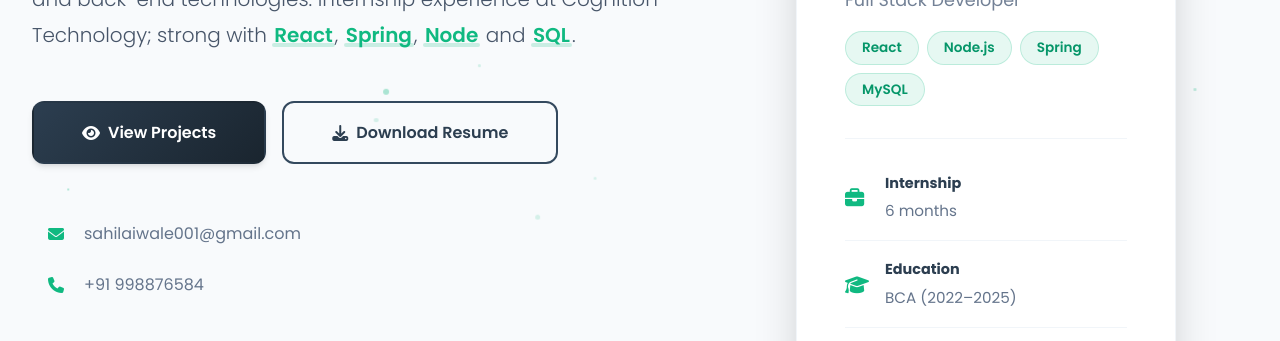
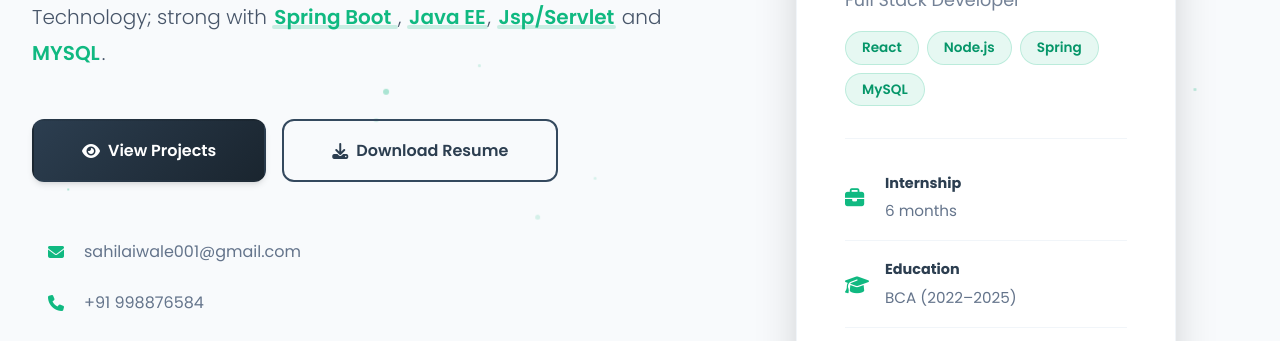
Before and after one commit to sahilaiwale001/portfolio, a plain HTML site: page index.html in a window 1280 px wide. Shown: the part 534-875 px from the top of the page. Drawn offline with Linux system fonts and the light colour scheme.

Commit message:
Update technologies in lead paragraph

```diff
--- a/index.html
+++ b/index.html
@@ -55,9 +55,9 @@
             <span><i class="fas fa-star"></i> Open to Opportunities</span>
           </div>
           <h1>Hi, I'm <span class="accent">Sahil</span> <span class="wave">👋</span><br>Full Stack Developer</h1>
-          <p class="lead">
+        <p class="lead">
             I build responsive, maintainable web apps using modern front-end and back-end technologies.
-            Internship experience at Cognition Technology; strong with <span class="tech-highlight">React</span>, <span class="tech-highlight">Spring</span>, <span class="tech-highlight">Node</span> and <span class="tech-highlight">SQL</span>.
+            Internship experience at Cognition Technology; strong with <span class="tech-highlight">Spring Boot </span>, <span class="tech-highlight">Java EE</span>, <span class="tech-highlight">Jsp/Servlet</span> and <span class="tech-highlight">MYSQL</span>.
           </p>
 
           <div class="cta">
```
